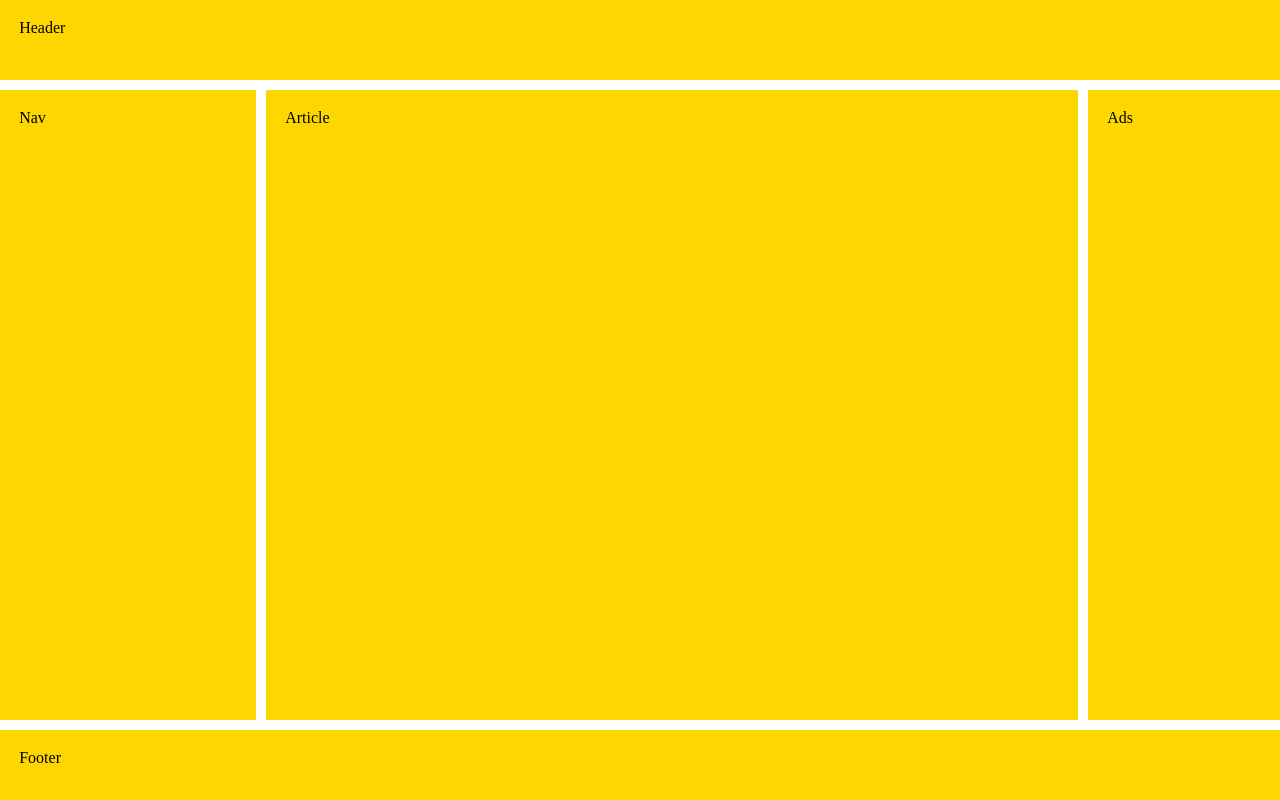
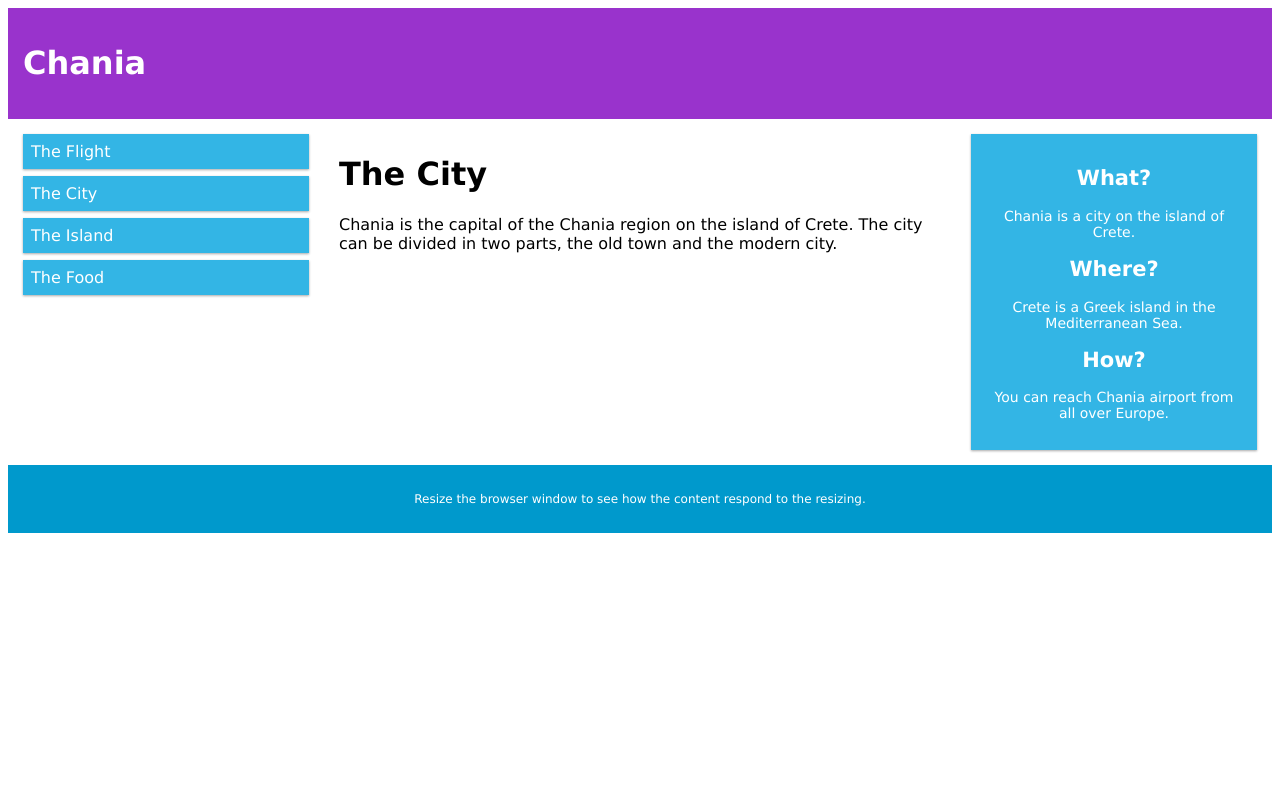
Before and after one commit to johncrosby/johncrosby.github.io, a plain HTML site: page index.html in a window 1280 px wide. Drawn offline with Linux system fonts and the light colour scheme.

Commit message:
Update index.html

```diff
--- a/index.html
+++ b/index.html
@@ -1,68 +1,126 @@
-<!doctype html>
-<title>Example</title>
+<!DOCTYPE html>
+<html>
+<head>
+<meta name="viewport" content="width=device-width, initial-scale=1.0">
 <style>
-  body {
-    display: grid;
-    grid-template-areas:
-      "header header header"
-      "nav article ads"
-      "footer footer footer";
-    grid-template-rows: 80px 1fr 70px;
-    grid-template-columns: 20% 1fr 15%;
-    grid-row-gap: 10px;
-    grid-column-gap: 10px;
-    height: 100vh;
-    margin: 0;
+* {
+  box-sizing: border-box;
 }
 
-  /* Stack the layout on small devices/viewports. */
-  @media all and (max-width: 575px) {
-    body {
-      grid-template-areas:
-        "header"
-        "article"
-        "ads"
-        "nav"
-        "footer";
-      grid-template-rows: 80px 1fr 70px 1fr 70px;
-      grid-template-columns: 1fr;
-    }
+.row::after {
+  content: "";
+  clear: both;
+  display: table;
 }
 
-  header,
-  footer,
-  article,
-  nav,
-  div {
-    padding: 1.2em;
-    background: gold;
+[class*="col-"] {
+  float: left;
+  padding: 15px;
 }
 
-  #pageHeader {
-    grid-area: header;
+html {
+  font-family: "Lucida Sans", sans-serif;
 }
 
-  #pageFooter {
-    grid-area: footer;
+.header {
+  background-color: #9933cc;
+  color: #ffffff;
+  padding: 15px;
 }
 
-  #mainArticle {
-    grid-area: article;
+.menu ul {
+  list-style-type: none;
+  margin: 0;
+  padding: 0;
 }
 
-  #mainNav {
-    grid-area: nav;
+.menu li {
+  padding: 8px;
+  margin-bottom: 7px;
+  background-color: #33b5e5;
+  color: #ffffff;
+  box-shadow: 0 1px 3px rgba(0,0,0,0.12), 0 1px 2px rgba(0,0,0,0.24);
 }
 
-  #siteAds {
-    grid-area: ads;
+.menu li:hover {
+  background-color: #0099cc;
+}
+
+.aside {
+  background-color: #33b5e5;
+  padding: 15px;
+  color: #ffffff;
+  text-align: center;
+  font-size: 14px;
+  box-shadow: 0 1px 3px rgba(0,0,0,0.12), 0 1px 2px rgba(0,0,0,0.24);
+}
+
+.footer {
+  background-color: #0099cc;
+  color: #ffffff;
+  text-align: center;
+  font-size: 12px;
+  padding: 15px;
+}
+
+/* For mobile phones: */
+[class*="col-"] {
+  width: 100%;
+}
+
+@media only screen and (min-width: 768px) {
+  /* For desktop: */
+  .col-1 {width: 8.33%;}
+  .col-2 {width: 16.66%;}
+  .col-3 {width: 25%;}
+  .col-4 {width: 33.33%;}
+  .col-5 {width: 41.66%;}
+  .col-6 {width: 50%;}
+  .col-7 {width: 58.33%;}
+  .col-8 {width: 66.66%;}
+  .col-9 {width: 75%;}
+  .col-10 {width: 83.33%;}
+  .col-11 {width: 91.66%;}
+  .col-12 {width: 100%;}
 }
 </style>
+</head>
+<body>
 
-<body>
-  <header id="pageHeader">Header</header>
-  <article id="mainArticle">Article</article>
-  <nav id="mainNav">Nav</nav>
-  <div id="siteAds">Ads</div>
-  <footer id="pageFooter">Footer</footer>
+<div class="header">
+  <h1>Chania</h1>
+</div>
+
+<div class="row">
+  <div class="col-3 menu">
+    <ul>
+      <li>The Flight</li>
+      <li>The City</li>
+      <li>The Island</li>
+      <li>The Food</li>
+    </ul>
+  </div>
+
+  <div class="col-6">
+    <h1>The City</h1>
+    <p>Chania is the capital of the Chania region on the island of Crete. The city can be divided in two parts, the old town and the modern city.</p>
+  </div>
+
+  <div class="col-3 right">
+    <div class="aside">
+      <h2>What?</h2>
+      <p>Chania is a city on the island of Crete.</p>
+      <h2>Where?</h2>
+      <p>Crete is a Greek island in the Mediterranean Sea.</p>
+      <h2>How?</h2>
+      <p>You can reach Chania airport from all over Europe.</p>
+    </div>
+  </div>
+</div>
+
+<div class="footer">
+  <p>Resize the browser window to see how the content respond to the resizing.</p>
+</div>
+
 </body>
+</html>
```
Lines whose indentation alone changed are shown as unchanged.
